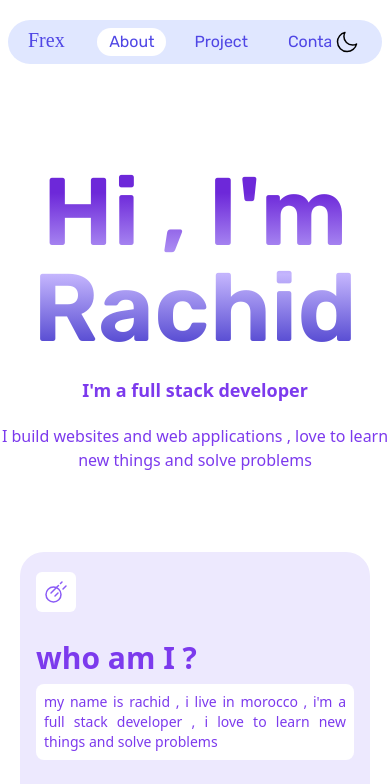
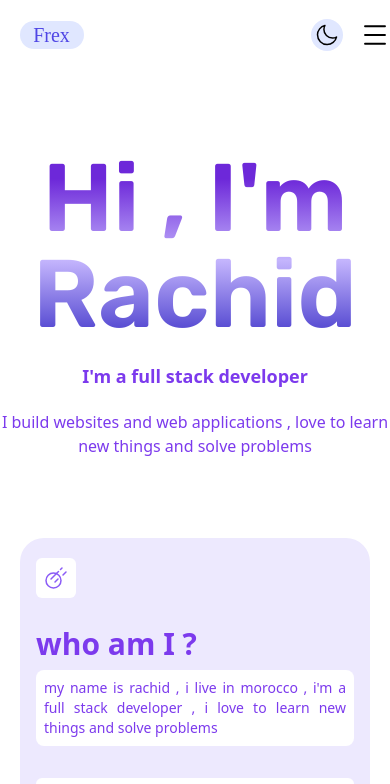
Before and after one commit to rachidfrex/my_portfolio, a React (Vite) app: page / in a window 390 px wide. Shown: the top 784 px of the page. Built offline with nearby package versions, Linux system fonts and the light colour scheme; a web font is replaced by a local one.

Commit message:
Refactor navigation component to toggle menu visibility on button click

```diff
--- a/src/components/nav.jsx
+++ b/src/components/nav.jsx
@@ -5,6 +5,7 @@ function Nav() {
     const [burger , setBurger] = useState(false)
     const [active, setActive] = useState(false)
     const [activeLink, setActiveLink] = useState('About');
+    const [showmenu , setShowMenu] = useState(false)
     useEffect(() => {
         const handleResize = () => {
           if (window.innerWidth < 640) {
@@ -25,22 +26,30 @@ function Nav() {
           window.removeEventListener('resize', handleResize);
         };
       }, []);
+    const handelshowmenu = () => {
+        setShowMenu(!showmenu)
+    }
 
 
 
   return (
         <div
-        className='flex justify-center items-center py-5'
+        className='flex  justify-center items-center py-5'
         >
-         <nav className=' mx-2 flex pl-5  sm:mx-0 text-center p-1.5 w-full  sm:w-[280px]   bg-indigo-100  rounded-full    '>
-         {
+
+            {
                     burger ? (
-                        <h1 className='text-xl font-poetsen text-indigo-600 ' > Frex </h1>
+                        <button onClick={handelshowmenu}  className=' flex w-full justify-end items-center'>
+                        <svg xmlns="http://www.w3.org/2000/svg" viewBox="0 0 24 24" width="30" height="30" color="#000000" fill="none">
+                    <path d="M4 5L20 5" stroke="currentColor" stroke-width="1.5" stroke-linecap="round" stroke-linejoin="round" />
+                    <path d="M4 12L20 12" stroke="currentColor" stroke-width="1.5" stroke-linecap="round" stroke-linejoin="round" />
+                    <path d="M4 19L20 19" stroke="currentColor" stroke-width="1.5" stroke-linecap="round" stroke-linejoin="round" />
+                     </svg>
+                     </button>
                     ) : (
-                        null
-                    )
-                }
-            <ul className=' pl-4 sm:pl-0 flex font-rubik w-full   text-indigo-600 justify-center items-center space-x-4 '>
+                        <nav className='  hidden sm:block     text-center p-1.5   sm:w-[280px]   bg-indigo-100  rounded-full    '>
+
+            <ul className='flex font-rubik w-full   text-indigo-600 justify-center items-center space-x-4 '>
 
 
             <li className={`px-3 py-0.5 rounded-full ${activeLink === 'About' ? 'bg-white' : ''}`} onClick={() => setActiveLink('About')}>
@@ -54,7 +63,11 @@ function Nav() {
         </li>
             </ul>
         </nav>
-        <div className=' hidden absolute left-[5%] bg-indigo-100 rounded-full w-16 h-16 sm:flex flex-col gap-5 items-center justify-center '>
+                    )
+                }
+
+
+        <div className='  absolute left-[5%] bg-indigo-100 rounded-full w-16  sm:h-16 flex flex-col gap-5 items-center justify-center '>
             <h1
             className='text-xl font-poetsen text-indigo-600'
             >
@@ -62,7 +75,7 @@ function Nav() {
             </h1>
 
         </div>
-        <div className='flex  absolute right-[5%] justify-center items-center p-2 gap-2'>
+        <div className='flex  mx-5 absolute right-[5%] justify-center items-center p-2 gap-2'>
             {active ? (
                 <button className='flex justify-center items-center cursor-pointer bg-indigo-100 p-1 rounded-full'
                 onClick={() => setActive(!active)}
```
